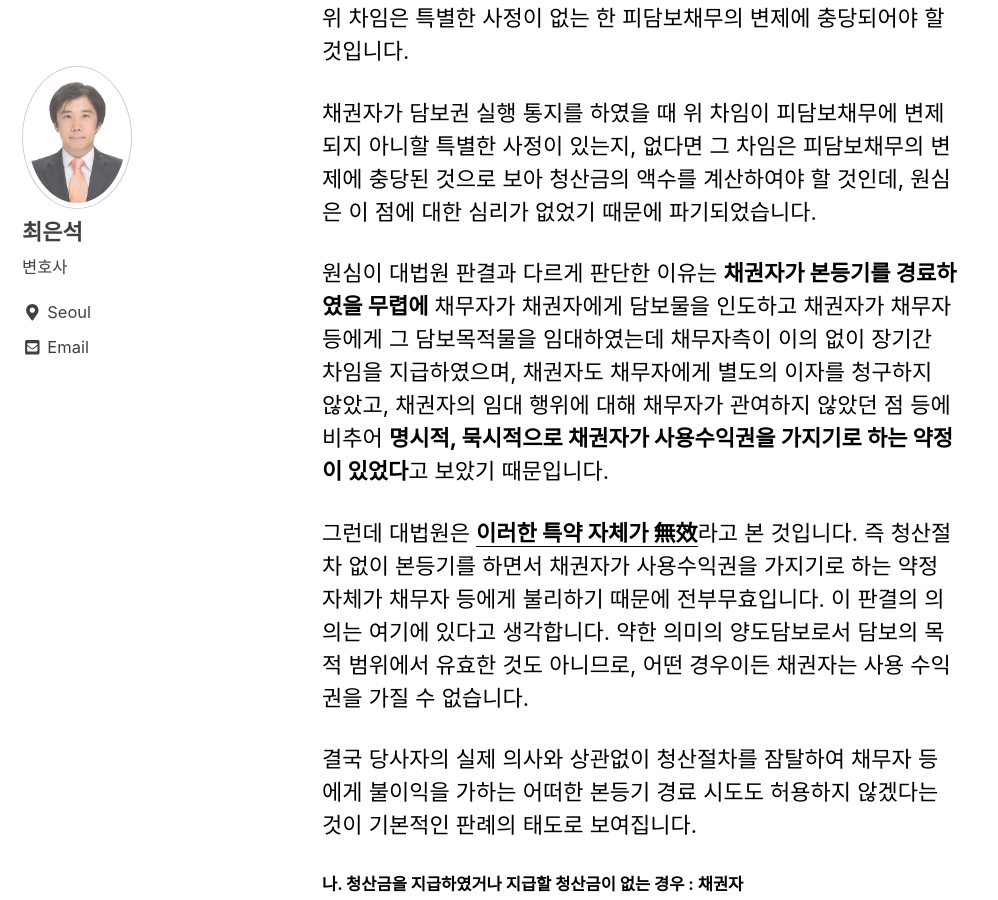
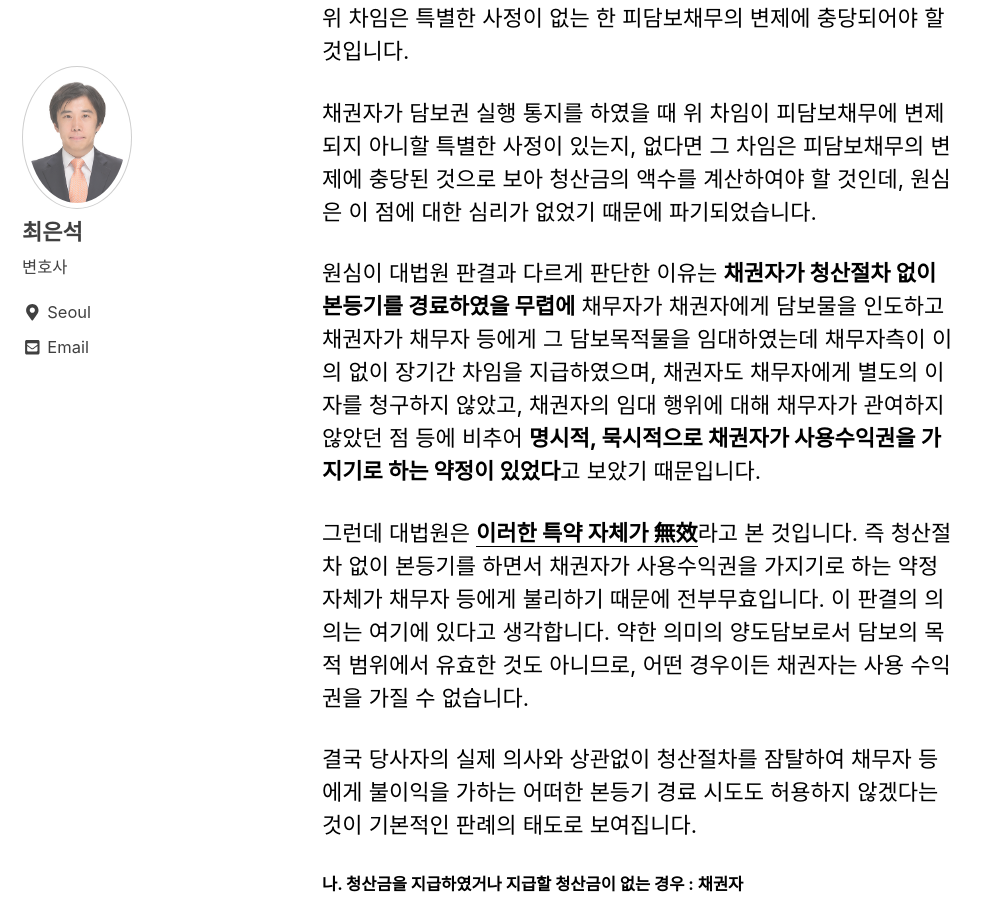
Before and after one commit to legaltalks/e-law.github.io, a Jekyll site: the page built from _news/2019-06-13-가등기담보-목적물을-임대한-경우의-법률관계.md, in a window 1280 px wide and 900 px high, scrolled down 2107 px. Shown: the whole window, without its empty margins (0-998 px from the left). Built offline with Jekyll 4.4.1, drawn with Linux system fonts in a browser that asks for light colours; cached includes are drawn as plain includes; nearby versions of some CDN libraries.

Commit message:
Update 2019-06-13-가등기담보-목적물을-임대한-경우의-법률관계.md

```diff
--- a/_news/2019-06-13-가등기담보-목적물을-임대한-경우의-법률관계.md
+++ b/_news/2019-06-13-가등기담보-목적물을-임대한-경우의-법률관계.md
@@ -32,7 +32,7 @@ excerpt: <br>가등기담보 채권자와 채무자 사이에 청산절차 없
 
 채권자가 담보권 실행 통지를 하였을 때 위 차임이 피담보채무에 변제되지 아니할 특별한 사정이 있는지, 없다면 그 차임은 피담보채무의 변제에 충당된 것으로 보아 청산금의 액수를 계산하여야 할 것인데, 원심은 이 점에 대한 심리가 없었기 때문에 파기되었습니다.
 
-원심이 대법원 판결과 다르게 판단한 이유는 **채권자가 본등기를 경료하였을 무렵에** 채무자가 채권자에게 담보물을 인도하고 채권자가 채무자 등에게 그 담보목적물을 임대하였는데 채무자측이 이의 없이 장기간 차임을 지급하였으며, 채권자도 채무자에게 별도의 이자를 청구하지 않았고, 채권자의 임대 행위에 대해 채무자가 관여하지 않았던 점 등에 비추어 **명시적, 묵시적으로 채권자가 사용수익권을 가지기로 하는 약정이 있었다**고 보았기 때문입니다.
+원심이 대법원 판결과 다르게 판단한 이유는 **채권자가 청산절차 없이 본등기를 경료하였을 무렵에** 채무자가 채권자에게 담보물을 인도하고 채권자가 채무자 등에게 그 담보목적물을 임대하였는데 채무자측이 이의 없이 장기간 차임을 지급하였으며, 채권자도 채무자에게 별도의 이자를 청구하지 않았고, 채권자의 임대 행위에 대해 채무자가 관여하지 않았던 점 등에 비추어 **명시적, 묵시적으로 채권자가 사용수익권을 가지기로 하는 약정이 있었다**고 보았기 때문입니다.
 
 그런데 대법원은 **<u>이러한 특약 자체가 無效</u>**라고 본 것입니다. 즉 청산절차 없이 본등기를 하면서 채권자가 사용수익권을 가지기로 하는 약정 자체가 채무자 등에게 불리하기 때문에 전부무효입니다. 이 판결의 의의는 여기에 있다고 생각합니다. 약한 의미의 양도담보로서 담보의 목적 범위에서 유효한 것도 아니므로, 어떤 경우이든 채권자는 사용 수익권을 가질 수 없습니다.
 
```
